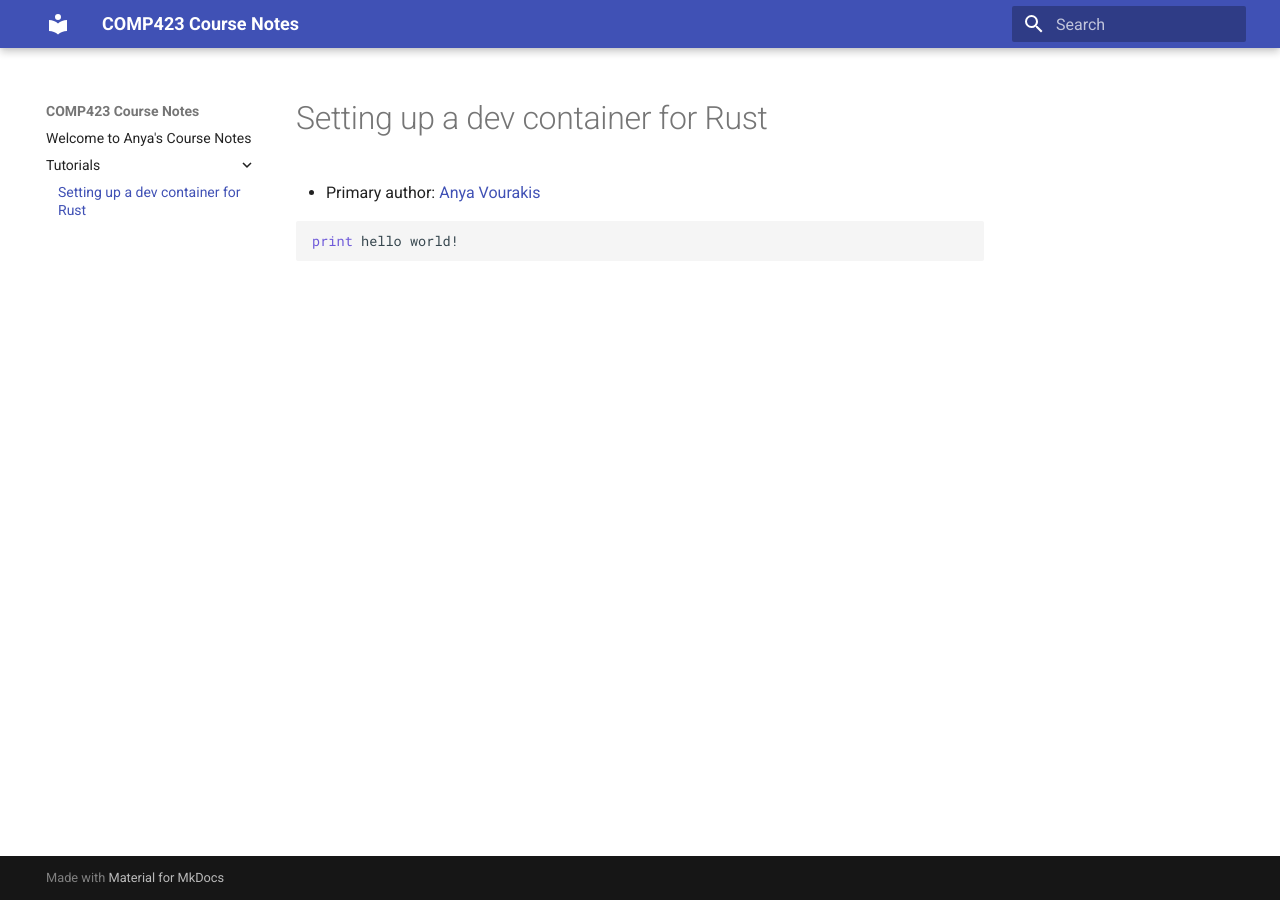
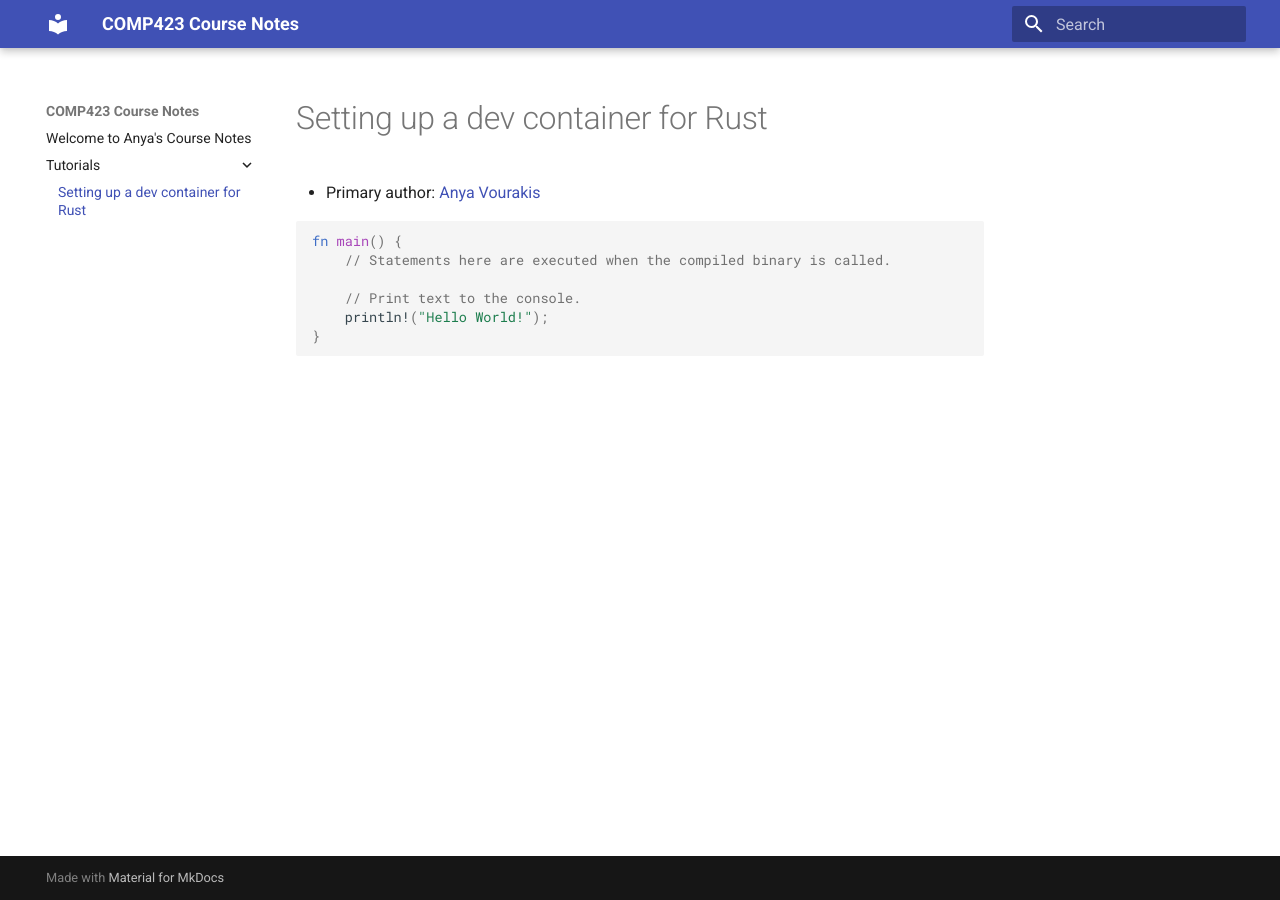
Before and after one commit to v-anya/comp423-course-notes, an MkDocs documentation site: the page built from docs/tutorials/rust-setup.md, in a window 1280 px wide. Built offline with MkDocs 1.6.1 and Material for MkDocs 9.7.7, drawn with Linux system fonts in a browser that asks for light colours.

Commit message:
rust code block test

````diff
--- a/docs/tutorials/rust-setup.md
+++ b/docs/tutorials/rust-setup.md
@@ -1,6 +1,11 @@
 # Setting up a dev container for Rust
 * Primary author: [Anya Vourakis](https://github.com/v-anya)
 
-``` py
-print hello world!
+``` rs
+fn main() {
+    // Statements here are executed when the compiled binary is called.
+
+    // Print text to the console.
+    println!("Hello World!");
+}
 ```
````
